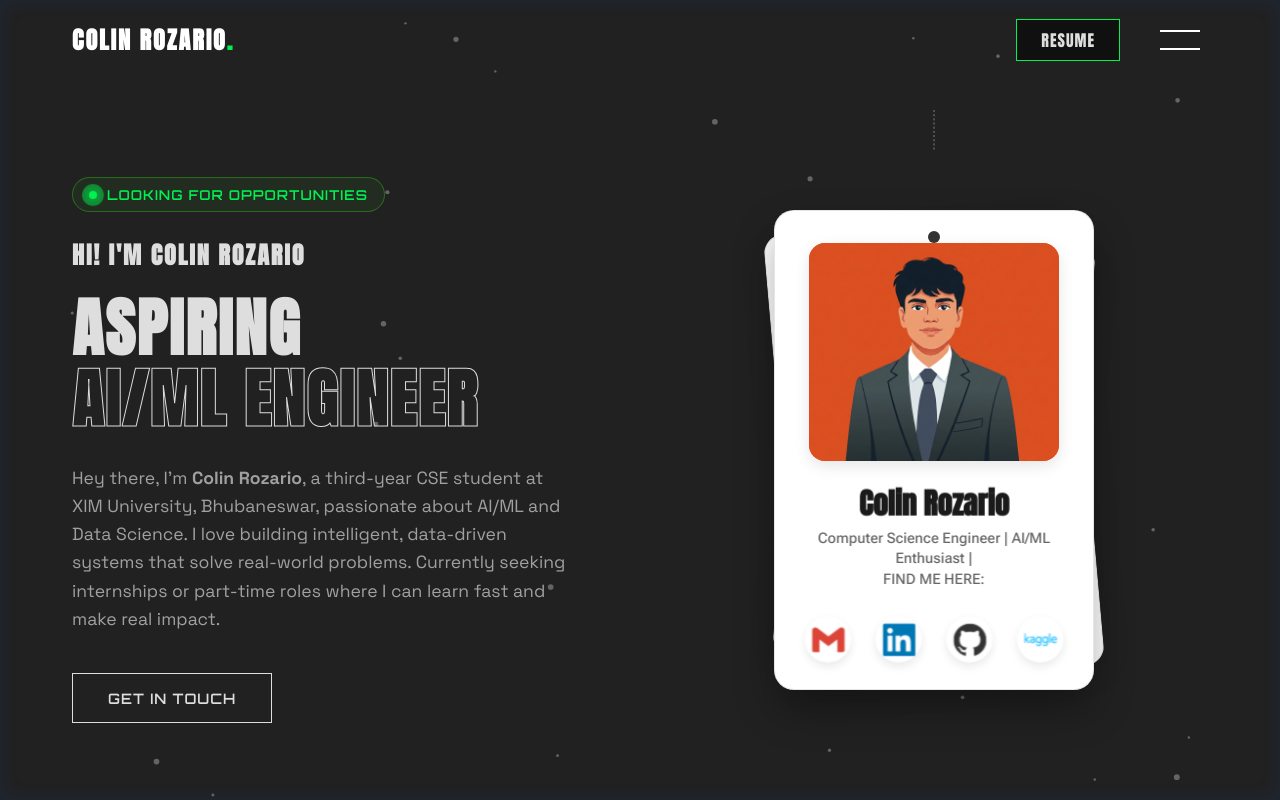
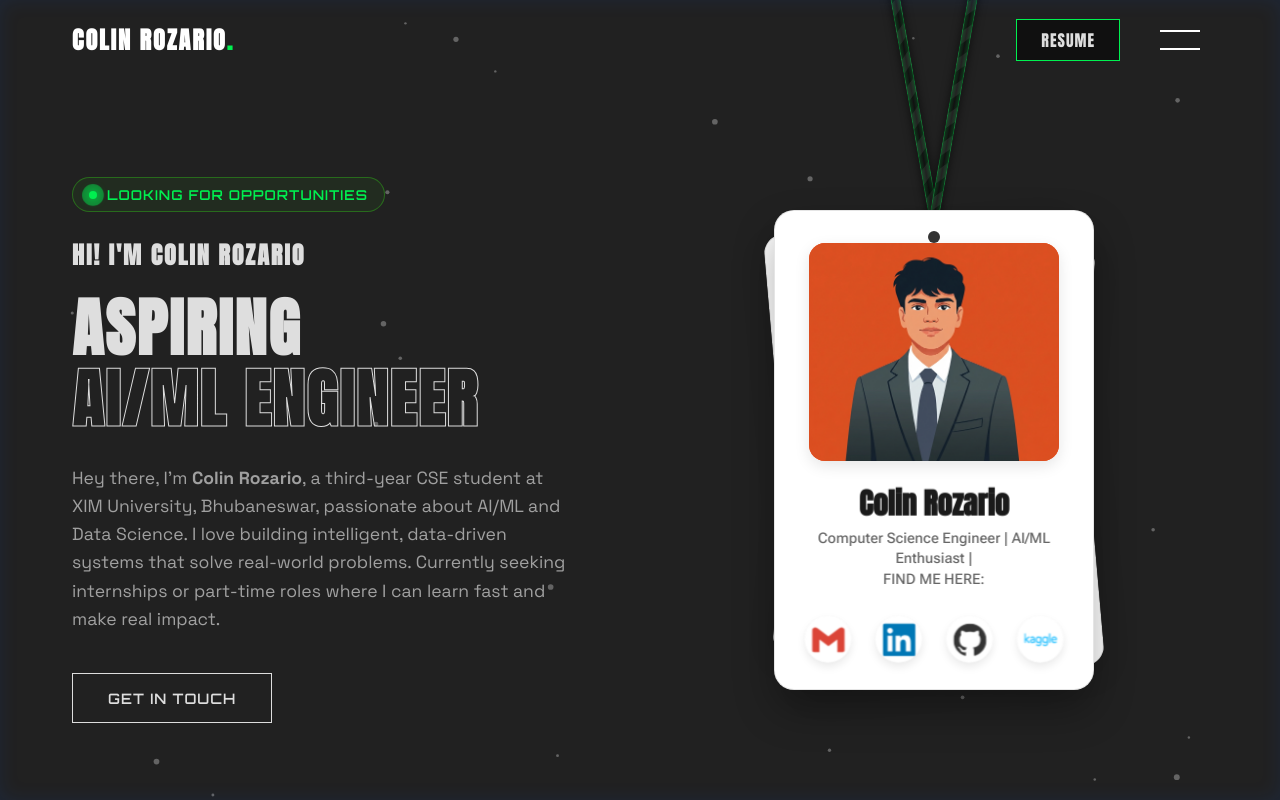
Before and after one commit to colinrozario/portfolio, a React (Vite) app: page / in a window 1280 px wide. Shown: the top 800 px of the page. Built offline with nearby package versions, Linux system fonts and the light colour scheme.

Commit message:
lanyard detail added on id card

```diff
--- a/src/components/ProfileCard.jsx
+++ b/src/components/ProfileCard.jsx
@@ -151,13 +151,13 @@ const ProfileCard = () => {
             onMouseMove={handleMouseMove}
             onMouseLeave={handleMouseLeave}
         >
-            {/* Dogtag Chain Overlay positioned relative to wrapper */}
-            <svg className="chain-overlay" viewBox="0 0 300 600">
-                <motion.path
-                    d="M 150 0 L 150 100" // Simple string hanging down to card center-ish
-                    className="chain-path"
-                />
-            </svg>
+            {/* Lanyard Overlay */}
+            <div className="lanyard-container">
+                <div className="lanyard-strap left-strap"></div>
+                <div className="lanyard-strap right-strap"></div>
+                <div className="lanyard-clip-top"></div>
+                <div className="lanyard-clip-bottom"></div>
+            </div>
 
             {/* Ghost Cards (Background) */}
             <motion.div className="ghost-card ghost-1" variants={ghostCard1}>
--- a/src/styles/ProfileCard.css
+++ b/src/styles/ProfileCard.css
@@ -174,26 +174,79 @@
 }
 
 
-/* Chain Overlay - The "Dogtag" string */
-.chain-overlay {
+/* Creative Lanyard Overlay */
+.lanyard-container {
     position: absolute;
-    top: -100px;
+    bottom: calc(100% - 26px); /* Attach exactly at the center of the card hole */
     left: 50%;
     transform: translateX(-50%);
-    width: 320px;
-    height: 250px;
-    /* Only need top part */
+    width: 60px;
+    height: 100vh; /* Reaches to the top of the screen */
     pointer-events: none;
-    z-index: 20;
-    overflow: visible;
+    z-index: 10;
 }
 
-.chain-path {
-    fill: none;
-    stroke: rgba(255, 255, 255, 0.5);
-    /* Subtle chain string */
-    stroke-width: 2;
-    stroke-dasharray: 5, 5;
+.lanyard-strap {
+    position: absolute;
+    bottom: 18px; /* Ends just above the top clip */
+    width: 10px;
+    height: 100vh;
+    background: repeating-linear-gradient(
+        -45deg,
+        #111 0,
+        #111 10px,
+        #222 10px,
+        #222 20px
+    );
+    border-left: 1px solid rgba(0, 240, 80, 0.4);
+    border-right: 1px solid rgba(0, 240, 80, 0.4);
+    box-shadow: 0 4px 10px rgba(0, 0, 0, 0.6);
+    transform-origin: bottom center;
+    border-radius: 2px;
+}
+
+/* Green techy glow on the straps */
+.lanyard-strap::after {
+    content: '';
+    position: absolute;
+    inset: 0;
+    background: linear-gradient(90deg, rgba(0,250,80,0.15), transparent, rgba(0,250,80,0.15));
+}
+
+.left-strap {
+    left: calc(50% - 5px);
+    transform: rotate(-10deg);
+}
+
+.right-strap {
+    left: calc(50% - 5px);
+    transform: rotate(10deg);
+}
+
+/* Metal Clip */
+.lanyard-clip-top {
+    position: absolute;
+    bottom: 10px;
+    left: 50%;
+    transform: translateX(-50%);
+    width: 14px;
+    height: 12px;
+    background: linear-gradient(to right, #888, #d4d4d4, #888);
+    border-radius: 2px;
+    box-shadow: 0 2px 4px rgba(0, 0, 0, 0.5);
+    z-index: 12;
+}
+
+.lanyard-clip-bottom {
+    position: absolute;
+    bottom: 0;
+    left: 50%;
+    transform: translateX(-50%);
+    width: 6px;
+    height: 14px;
+    background: linear-gradient(to right, #555, #999, #555);
+    border-radius: 4px;
+    z-index: 12;
 }
 
 /* Hole punch effect */
```
